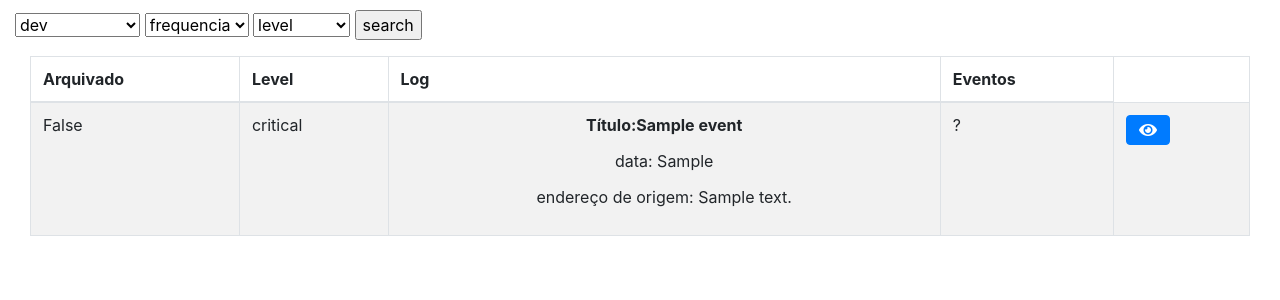
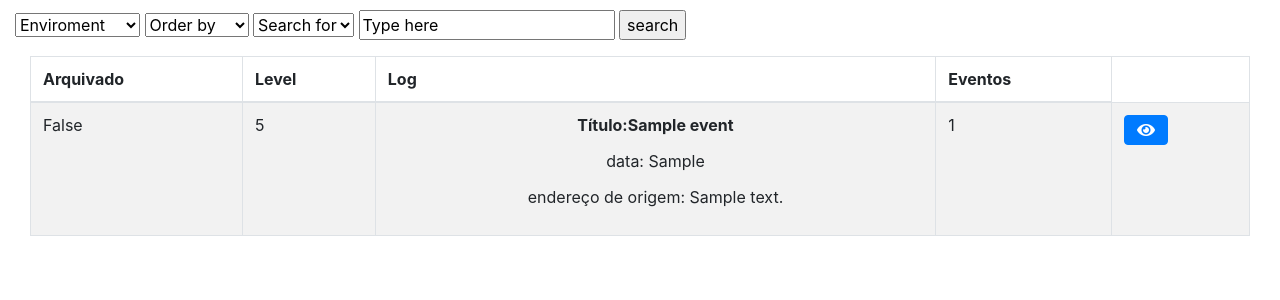
Before and after one commit to leticiaFlorentinoPires/squad-1-ad-python-women-loadsmart-1, a Django app: page /events/ in a window 1280 px wide. Shown: the part 56-356 px from the top of the page. Run offline with Django 3.2, Linux system fonts and the light colour scheme; tables that the repository leaves empty hold one stand-in row (values such as "Sample post"); some libraries are stand-ins or nearby versions.

Commit message:
Added Dropdown button filter enviroment Added Dropdown button filter orderby Added Dropdown button filter search for Added Text field Added search button Added filter logic by enviroment Added filter logic by order by Added filter logic by search for Added filter logic by text to search for Added frequency to field "Eventos" Added ENV_CHOICES to model Agent Modified LEVEL_CHOICES to support order by

```diff
--- a/events/models.py
+++ b/events/models.py
@@ -11,10 +11,16 @@ class AgentManager(models.Manager):
 
 
 class Agent(models.Model):
+    ENV_CHOICES =[
+        ("producao","producao"),
+        ("homologacao","homologacao"),
+        ("dev","dev")
+    ]
+
     objects = AgentManager()
     name = models.CharField("name", max_length=50)
     status = models.BooleanField(default=False)
-    env = models.CharField("env", max_length=20)
+    env = models.CharField("env", max_length=20,choices=ENV_CHOICES)
     version = models.CharField("version", max_length=5)
     address = models.GenericIPAddressField(
         validators=[validate_ipv4_address], null=True
@@ -29,15 +35,24 @@ class Agent(models.Model):
 
 class Event(models.Model):
     LEVEL_CHOICES = [
-        ("critical", "critical"),
-        ("debug", "debug"),
-        ("error", "error"),
-        ("warning", "warning"),
-        ("information", "information"),
+        (5,"critical"),
+        ( 4,"debug"),
+        (3,"error"),
+        (2,"warning"),
+        (1,"information"),
     ]
 
+    @property
+    def frequencia(self):
+        freq=0
+        for e in Event.objects.all():
+            if self.level == e.level and self.agent_id == e.agent_id:
+                freq += 1
+
+        return freq
+
     title = models.CharField("title", max_length=100)
-    level = models.CharField("level", max_length=20, choices=LEVEL_CHOICES)
+    level = models.IntegerField("level", choices=LEVEL_CHOICES)
     data = models.TextField("data")
     archived = models.BooleanField(default=False)
     date = models.DateTimeField(auto_now=True)
--- a/events/templates/events/event_list.html
+++ b/events/templates/events/event_list.html
@@ -4,21 +4,25 @@
     <div class="row">
             <form method="get" action="{% url 'events:events-list' %}">
         <select name="envName">
+         <option   value="env">Enviroment</option>
             {% for e in dropdown_list %}
                 <option   value={{ e }}>{{e}}</option>
             {% endfor %}
         </select>
         <select name="orderBy">
+            <option   value="ordenacao">Order by</option>
                  <option   value=frequencia>frequencia</option>
                 <option   value=level>level</option>
 
         </select>
         <select name="buscarPor">
+            <option   value="buscaCampo">Search for</option>
                 <option   value=level>level</option>
                 <option   value=descricao>descricao</option>
                 <option   value=origem>origem</option>
         </select>
 
+        <input type="text" name="pesquisaText" onfocus=this.value='' value="Type here"/>
                 <input type="submit" name="submit" value="search"/>
             </form>
     </div>
@@ -44,7 +48,7 @@
                              <p class="text-center">data: {{ event.data }}</p>
                             <p class="text-center"> endereço de origem: {{ event.agent.address }}</p>
                         </td>
-                        <td> ? </td>
+                        <td> {{ event.frequencia }} </td>
                         <td>
                             <div class="btn-group" role="group" aria-label="Basic example">
                                 <a href="{% url 'events:detail' event.pk %}" class="btn btn-primary">
--- a/events/views.py
+++ b/events/views.py
@@ -22,22 +22,65 @@ class EventsListView(ListView):
 class EventFilter(ListView):
     model = Event
     template_name = '../templates/events/event_list.html'
+    env = None
+    orderBy = None
+    search_for = None
+    pesquisa_text = None
+    retorno_query = None
+    ordering = ["level"]
 
+    def calcula_frequencia(self):
+        event_group_by = self.retorno_query.values('agent__id', 'level').annotate(freq=Count('agent_id'))
+        dict_frequencia = dict()
+        for grupo in event_group_by:
+            for event in Event.objects.all():
+                if grupo['agent__id'] == event.agent_id and grupo['level'] == event.level:
+                      dict_frequencia[event.id] = (event,grupo['freq'],grupo['level'])
+        return dict_frequencia
 
     def get_context_data(self, *, object_list=None, **kwargs):
         context = super(EventFilter, self).get_context_data(**kwargs)
-        teste= Event.objects.values('agent__env').distinct()
-        context['dropdown_list'] = ["dev","production","homologacao"]
+        context['dropdown_list'] = ["dev","producao","homologacao"]
         print(Event.objects.values('agent__env').distinct())
         return context
 
+    def get_queryset(self):
+        print("resultado do get_queryset")
+        self.retorno_query = Event.objects.all()
+        if self.env is not None and self.env!="env":
+           self.retorno_query= self.retorno_query.filter(agent__env=self.env)
+        if self.search_for is not None and self.search_for!="buscaCampo":
+            if self.pesquisa_text is not None and not self.pesquisa_text == "":
+                if self.search_for == "level":
+                    self.retorno_query = self.retorno_query.filter(level=self.pesquisa_text)
+                elif self.search_for == "descricao":
+                    self.retorno_query = self.retorno_query.filter(data=self.pesquisa_text)
+                elif self.search_for == "origem":
+                    print("origem")
+                    print(self.pesquisa_text)
+                    self.retorno_query = self.retorno_query.filter(agent__address=self.pesquisa_text)
+
+        if self.orderBy is not None and self.orderBy!="ordenacao":
+            if self.orderBy == "level":
+                self.retorno_query = sorted(self.retorno_query, key=lambda m: m.level)
+            else:
+                self.retorno_query = sorted(self.retorno_query, key=lambda m: m.frequencia)
+        return self.retorno_query
+
     def get(self, request, *args, **kwargs):
+        print("estou no get")
         if request.method == "GET":
             print("estou no get")
-            print(request.GET.get('envName'))
-            print(request.GET.get('orderBy'))
-            # print(request.GET.get())
-        # print(Event.objects.values('agent__env').distinct())
+            self.env = request.GET.get('envName')
+            self.orderBy = request.GET.get('orderBy')
+            self.search_for = request.GET.get('buscarPor')
+            self.pesquisa_text = request.GET.get('pesquisaText')
+            print("todos os parametros sao")
+            print(self.env)
+            print(self.orderBy)
+            print(self.search_for)
+            print(self.pesquisa_text)
+
         return super(EventFilter, self).get(request, *args, **kwargs)
 
 class EventDetail(DetailView):
```
